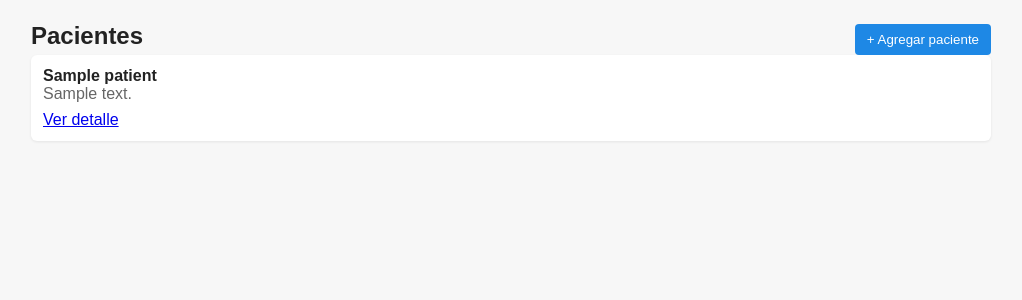
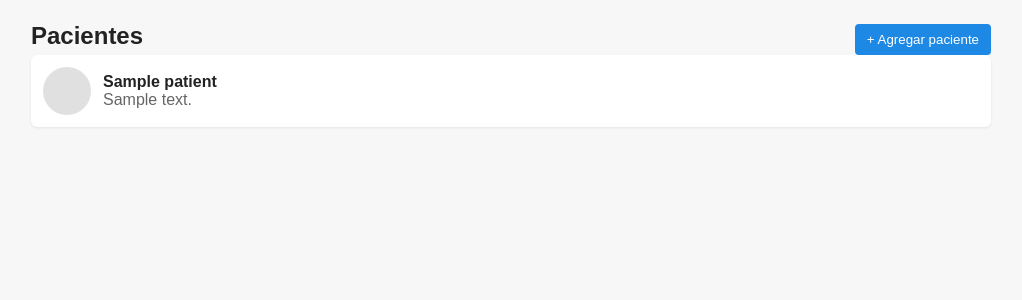
Before and after one commit to A01799782/healthline-mvp, a Flask app: page / in a window 1280 px wide. Shown: the part 42-342 px from the top of the page, without its empty margins (129-1151 px from the left). Run offline with Flask 3, Linux system fonts and the light colour scheme; tables that the repository leaves empty hold one stand-in row (values such as "Sample post").

Commit message:
antes de agregar fotos de perfil

```diff
--- a/templates/patient_list.html
+++ b/templates/patient_list.html
@@ -10,21 +10,19 @@
         <div class="card" style="background:#e8f5e9;color:#2e7d32;">{{ msg }}</div>
         {% endif %}
         {% for p in patients %}
-        <div class="card">
-            <div style="display:flex;justify-content:space-between;align-items:center;">
-                <div>
-                    <div>
+        <a href="{{ url_for('patient_detail', patient_id=p.id) }}" style="text-decoration:none; color:inherit;">
+            <div class="card" style="cursor:pointer; display:flex; gap:12px; align-items:center;">
+                <div style="width:48px; height:48px; border-radius:50%; background:#e0e0e0; flex-shrink:0;"></div>
+                <div style="flex:1;">
+                    <div style="display:flex;align-items:center;gap:6px;">
                         <strong>{{ p.name }}</strong>
                         {% set falls = fall_counts.get(p.id, 0) %}
                         {% if falls == 1 %} 🟡{% elif falls == 2 %} 🔴{% elif falls >=3 %} ⚫{% endif %}
                     </div>
                     {% if p.notes %}<div class="muted">{{ p.notes }}</div>{% endif %}
-                    <div style="margin-top:8px;">
-                        <a href="{{ url_for('patient_detail', patient_id=p.id) }}">Ver detalle</a>
-                    </div>
                 </div>
             </div>
-        </div>
+        </a>
         {% else %}
         <div class="card">No hay pacientes registrados.</div>
         {% endfor %}
```
